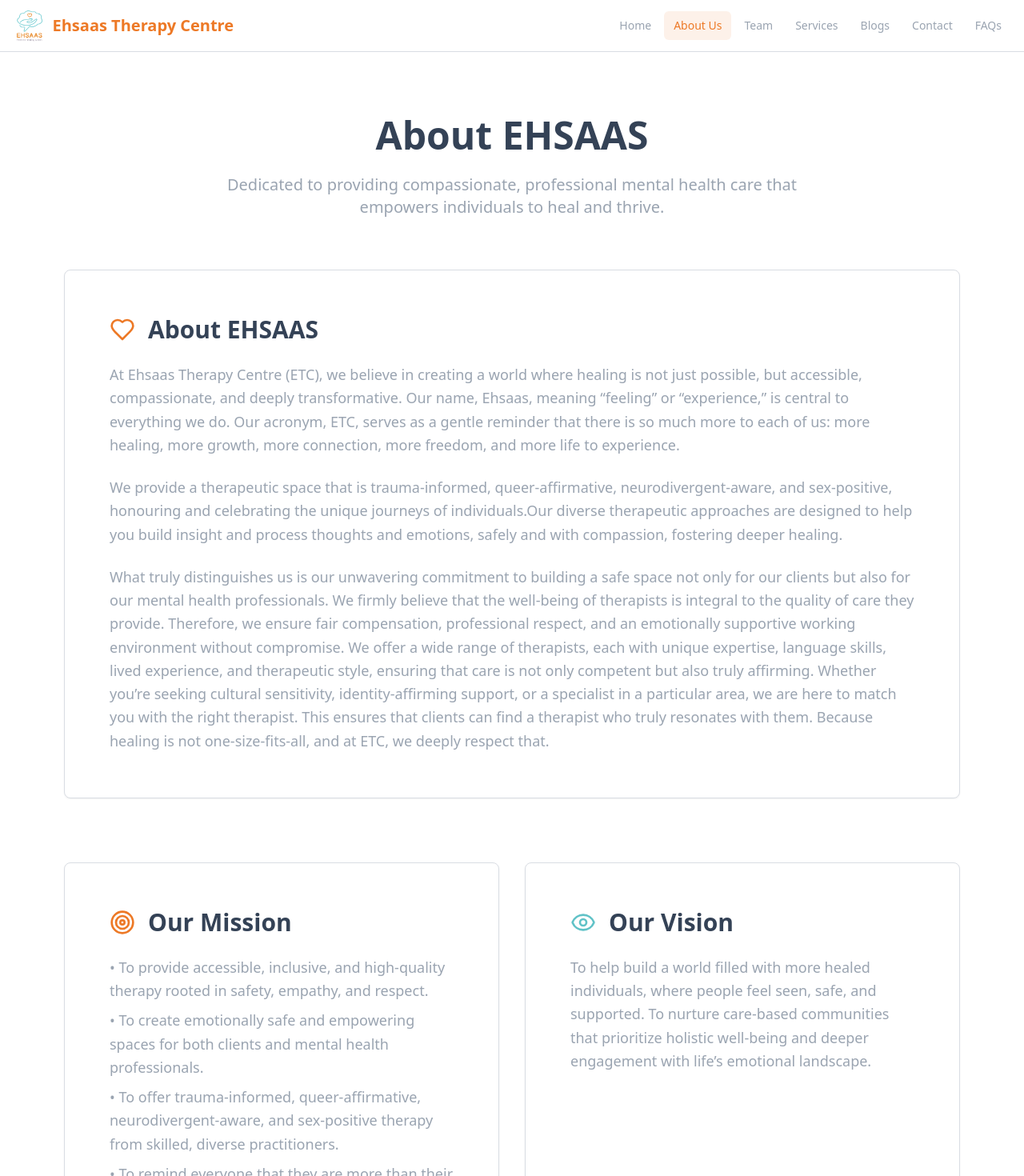
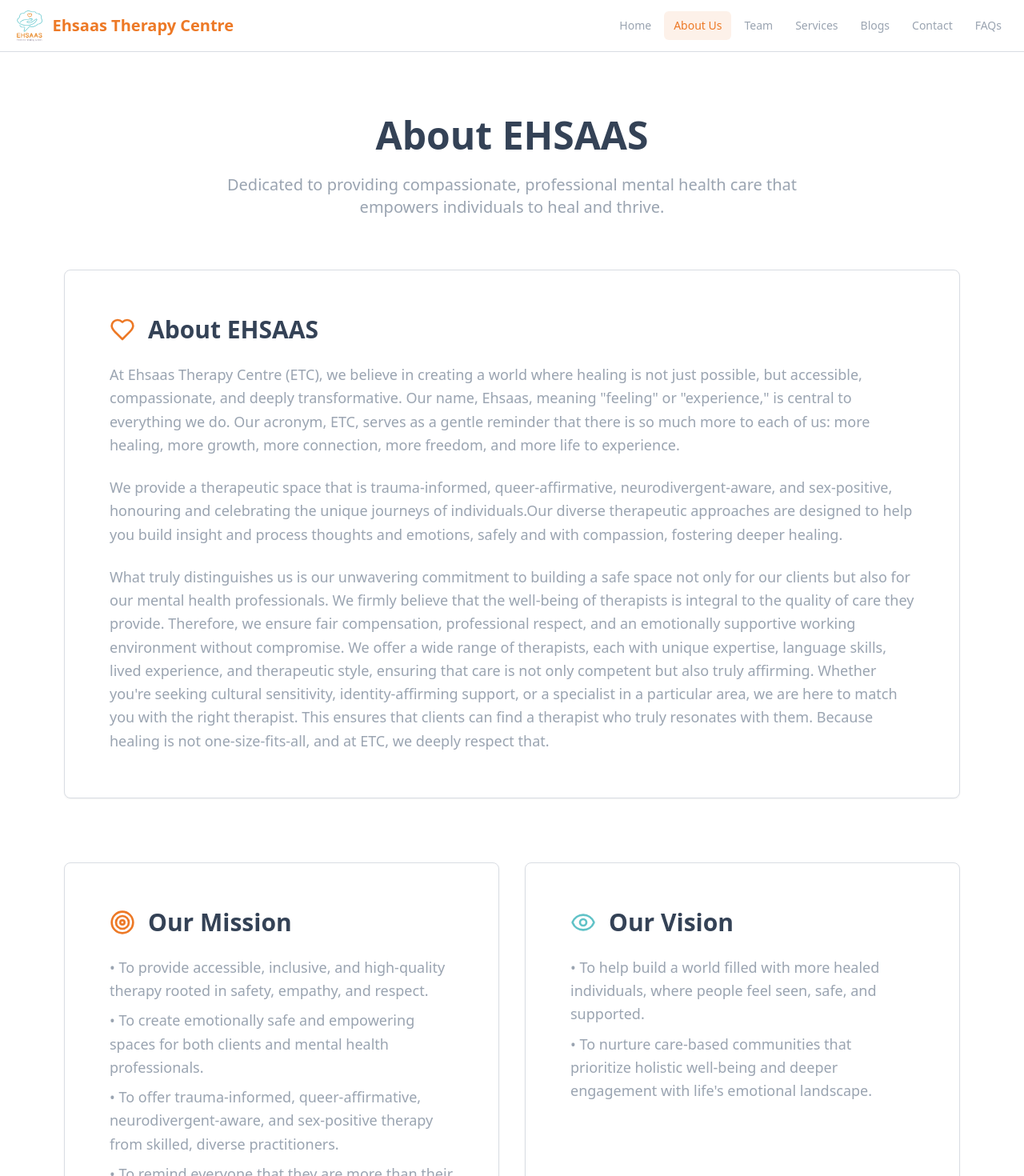
Before and after one commit to zenilrvs/ehsaas-connect-book, a React (Vite) app: page /about in a window 1280 px wide. Shown: the top 1470 px of the page at 80% size. Built offline with nearby package versions, Linux system fonts and the light colour scheme.

Commit message:
Format Vision section as bullet points
Format the vision statement in the About Us page to use bullet points for better readability.

```diff
--- a/src/pages/About.tsx
+++ b/src/pages/About.tsx
@@ -27,7 +27,7 @@ const About = () => {
                 </div>
                 <p className="text-lg text-muted-foreground leading-relaxed mb-6">
                  At Ehsaas Therapy Centre (ETC), we believe in creating a world where healing is not just possible, but accessible, compassionate, and deeply transformative.
-Our name, Ehsaas, meaning “feeling” or “experience,” is central to everything we do. Our acronym, ETC, serves as a gentle reminder that there is so much more to each of us: more healing, more growth, more connection, more freedom, and more life to experience.
+Our name, Ehsaas, meaning "feeling" or "experience," is central to everything we do. Our acronym, ETC, serves as a gentle reminder that there is so much more to each of us: more healing, more growth, more connection, more freedom, and more life to experience.
 
                 </p>
                 <p className="text-lg text-muted-foreground leading-relaxed mb-6">
@@ -36,7 +36,7 @@ Our name, Ehsaas, meaning “feeling” or “experience,” is central to every
                 </p>
                 <p className="text-lg text-muted-foreground leading-relaxed">
                 What truly distinguishes us is our unwavering commitment to building a safe space not only for our clients but also for our mental health professionals. We firmly believe that the well-being of therapists is integral to the quality of care they provide. Therefore, we ensure fair compensation, professional respect, and an emotionally supportive working environment without compromise.
-We offer a wide range of therapists, each with unique expertise, language skills, lived experience, and therapeutic style, ensuring that care is not only competent but also truly affirming. Whether you’re seeking cultural sensitivity, identity-affirming support, or a specialist in a particular area, we are here to match you with the right therapist. This ensures that clients can find a therapist who truly resonates with them. Because healing is not one-size-fits-all, and at ETC, we deeply respect that.
+We offer a wide range of therapists, each with unique expertise, language skills, lived experience, and therapeutic style, ensuring that care is not only competent but also truly affirming. Whether you're seeking cultural sensitivity, identity-affirming support, or a specialist in a particular area, we are here to match you with the right therapist. This ensures that clients can find a therapist who truly resonates with them. Because healing is not one-size-fits-all, and at ETC, we deeply respect that.
 
                 </p>
               </CardContent>
@@ -67,9 +67,8 @@ We offer a wide range of therapists, each with unique expertise, language skills
                   <h2 className="text-3xl font-bold text-foreground">Our Vision</h2>
                 </div>
                 <ul className="text-lg text-muted-foreground leading-relaxed space-y-2">
-To help build a world filled with more healed individuals, where people feel seen, safe, and supported.
-To nurture care-based communities that prioritize holistic well-being and deeper engagement with life’s emotional landscape.
-
+                  <li>• To help build a world filled with more healed individuals, where people feel seen, safe, and supported.</li>
+                  <li>• To nurture care-based communities that prioritize holistic well-being and deeper engagement with life's emotional landscape.</li>
                 </ul>
               </CardContent>
             </Card>
```
